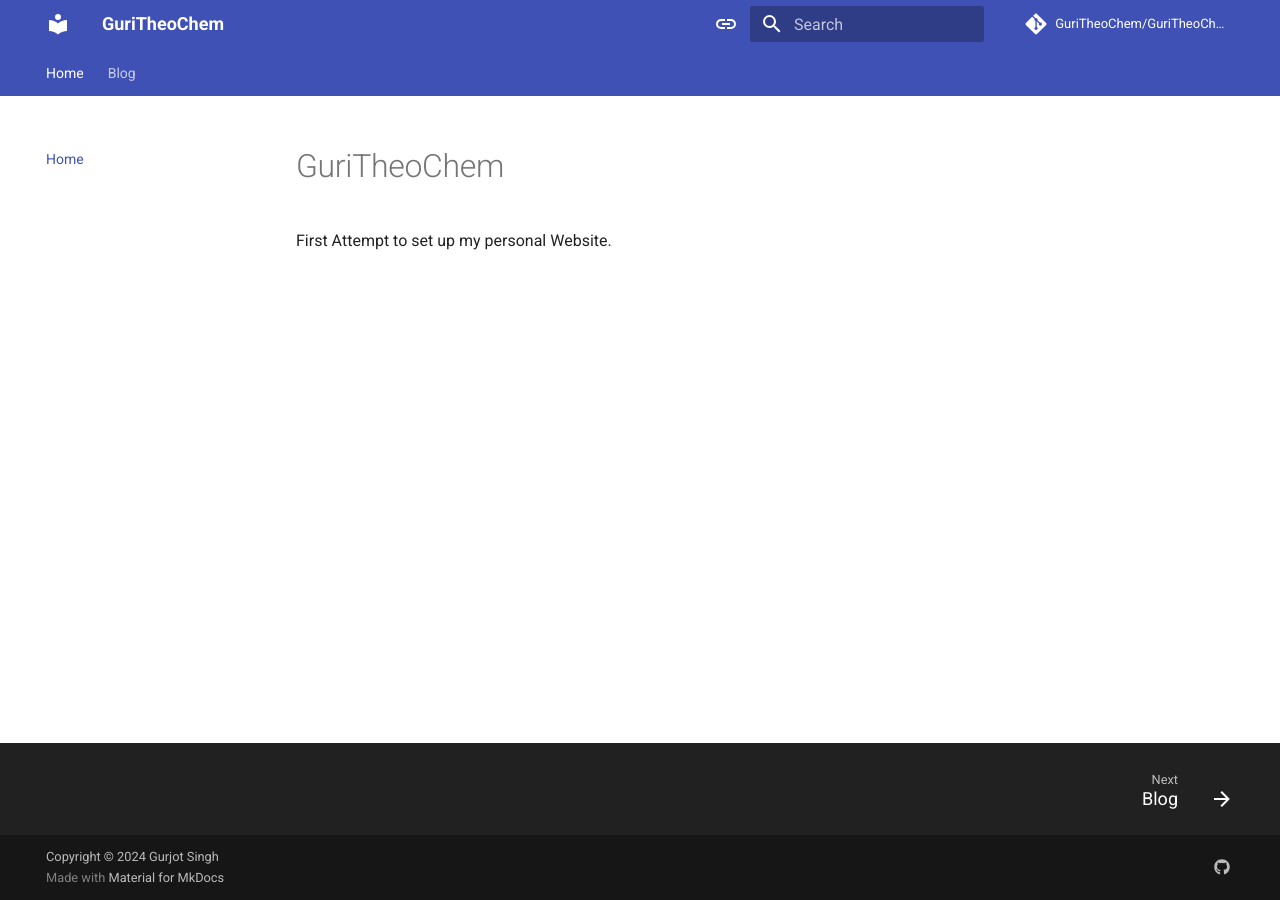
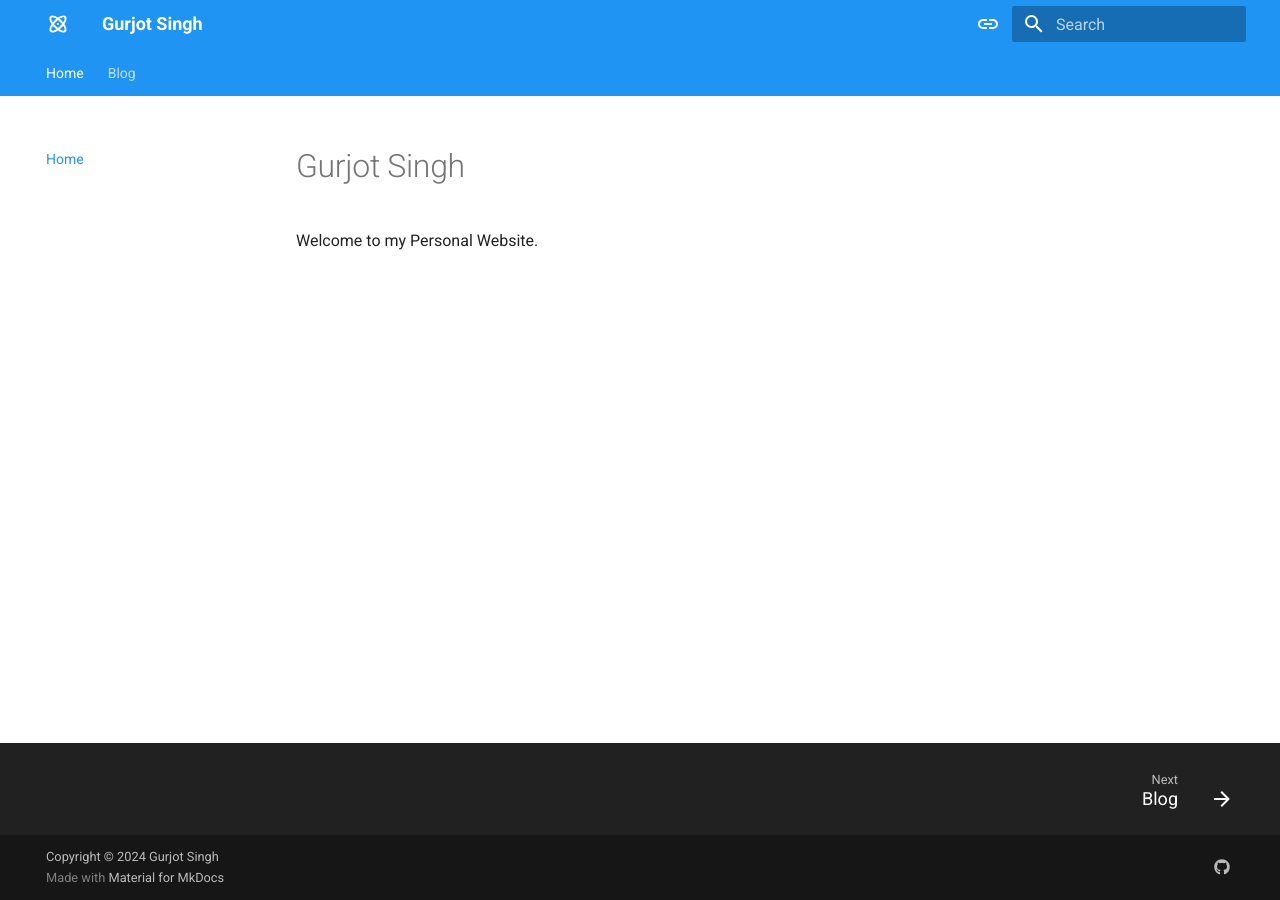
Before and after one commit to GuriTheoChem/GuriTheoChem.github.io, an MkDocs documentation site: the page built from docs/index.md, in a window 1280 px wide. Built offline with MkDocs 1.6.1 and Material for MkDocs 9.7.7, drawn with Linux system fonts in a browser that asks for light colours; comment, search, counter and statistics services are not loaded.

Commit message:
changed site icon and color

```diff
--- a/docs/index.md
+++ b/docs/index.md
@@ -1,3 +1,3 @@
-# GuriTheoChem
+# Gurjot Singh
 
-First Attempt to set up my personal Website.
+Welcome to my Personal Website.
--- a/mkdocs.yml
+++ b/mkdocs.yml
@@ -1,13 +1,13 @@
 # Project information
-site_name: GuriTheoChem
+site_name: Gurjot Singh
 site_url: https://guritheochem.github.io
 site_author: Gurjot Singh
 site_description: >-
   My personal website
 
 # Repository
-repo_name: GuriTheoChem/GuriTheoChem.github.io
-repo_url: https://github.com/GuriTheoChem/GuriTheoChem.github.io
+# repo_name: GuriTheoChem/GuriTheoChem.github.io
+# repo_url: https://github.com/GuriTheoChem/GuriTheoChem.github.io
 
 # Copyright
 copyright: Copyright &copy; 2024 Gurjot Singh
@@ -21,7 +21,7 @@ theme:
     # - content.action.view
     - content.code.annotate
     - content.code.copy
-    # - content.code.select
+    - content.code.select
     # - content.footnote.tooltips
     # - content.tabs.link
     - content.tooltips
@@ -50,24 +50,24 @@ theme:
         name: Switch to light mode
     - media: "(prefers-color-scheme: light)"
       scheme: default
-      primary: indigo
-      accent: indigo
+      primary: blue
+      accent: pink
       toggle:
         icon: material/toggle-switch
         name: Switch to dark mode
     - media: "(prefers-color-scheme: dark)"
       scheme: slate
       primary: black
-      accent: indigo
+      accent: pink
       toggle:
         icon: material/toggle-switch-off
         name: Switch to system preference
   font:
     text: Roboto
     code: Roboto Mono
-  # favicon: path/to/favicon
-  # icon:
-    # logo: path/to/logo
+  favicon: material/atom
+  icon:
+    logo: material/atom
 
 # Plugins
 plugins:
```
